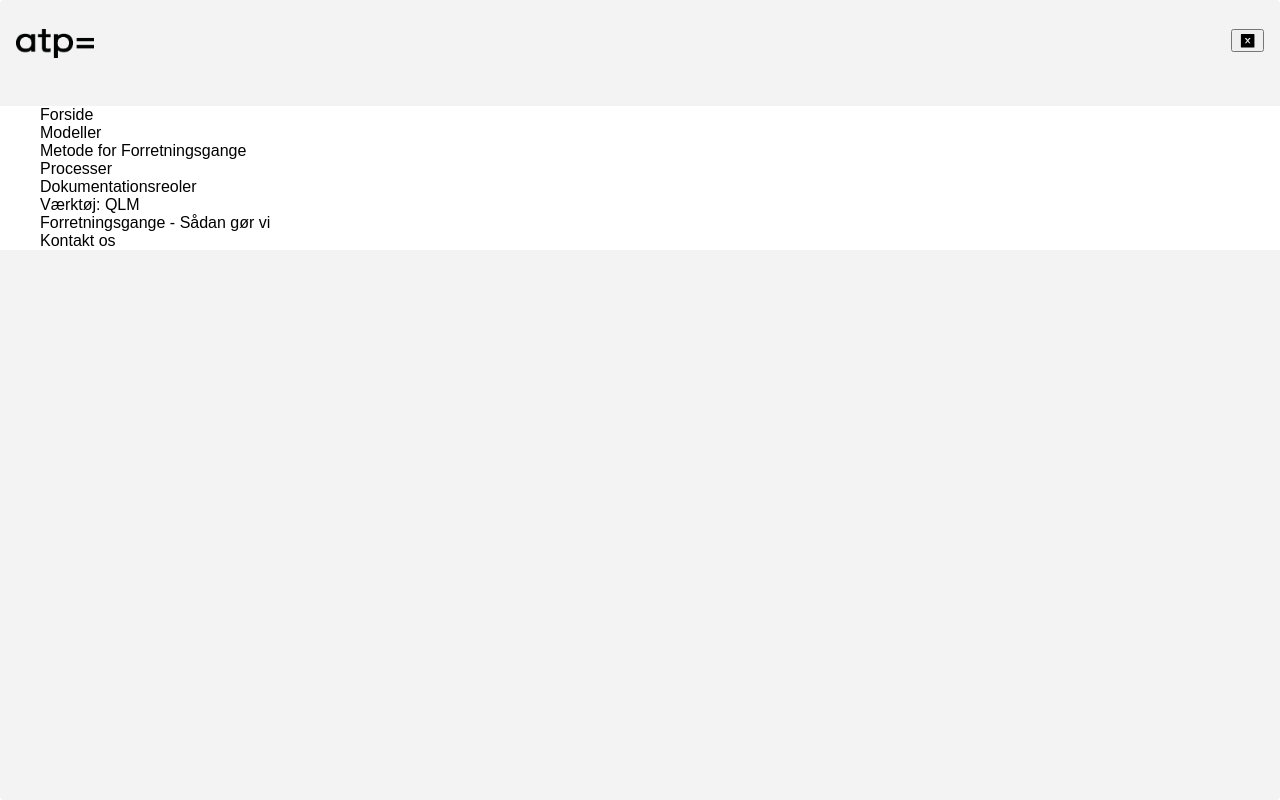
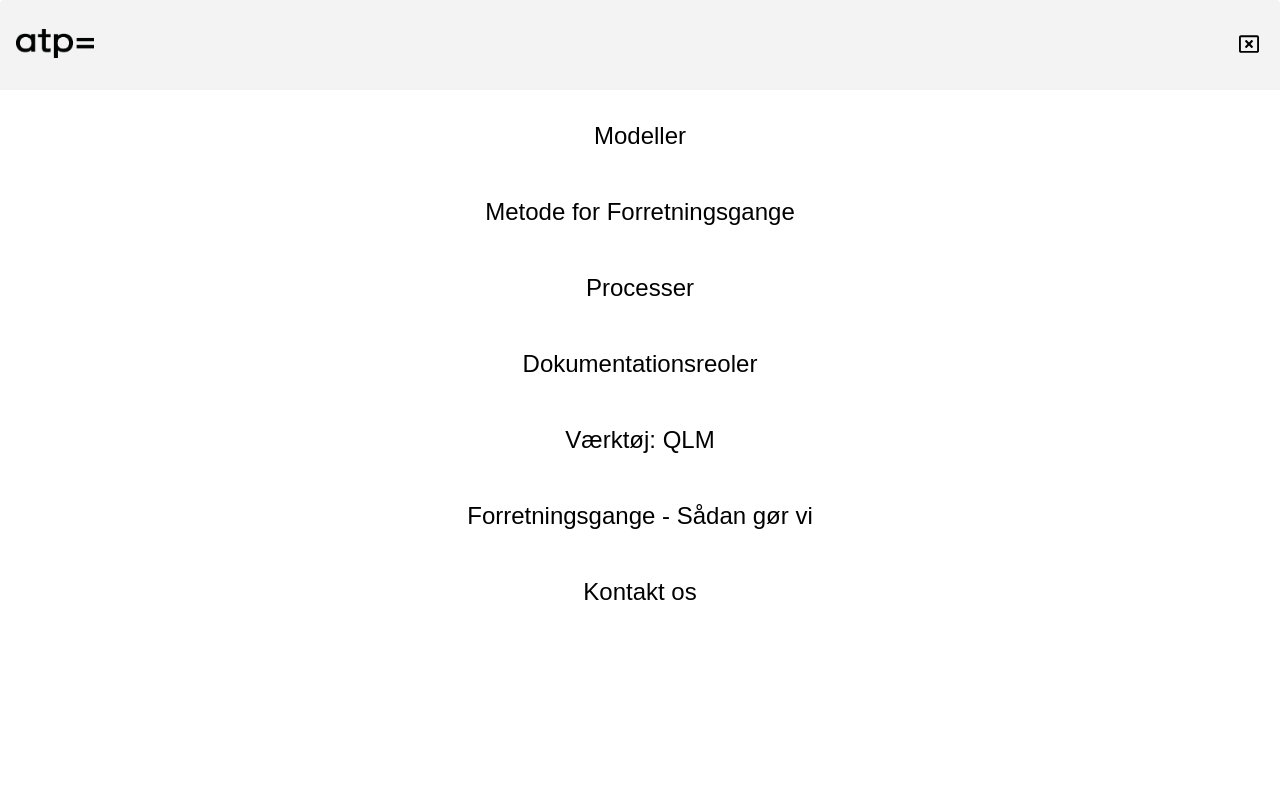
Before and after one commit to PatrickBDJ/app, a React (Create React App) app: page /modeller in a window 1280 px wide. Both pictures are taken after a click on the button 1248 px from the left and 43 px from the top of the page. Shown: the top 800 px of the page. Built offline with nearby package versions, Linux system fonts and the light colour scheme.

Commit message:
start på undersider

```diff
--- a/src/App.jsx
+++ b/src/App.jsx
@@ -23,6 +23,7 @@ import './components/css/footer.css'
 import './components/css/contact.css'
 import './components/css/accordion.css'
 import './components/css/barmenu.css'
+import './components/css/subpages.css'
 
 
 function App() {
--- a/src/components/Barmenu.jsx
+++ b/src/components/Barmenu.jsx
@@ -1,4 +1,4 @@
-import {AiFillCloseSquare} from 'react-icons/ai'
+import {FaRegWindowClose} from 'react-icons/fa'
 
 
 export default function Barmenu({ closeModal }){
@@ -6,12 +6,11 @@ export default function Barmenu({ closeModal }){
         <div className="bar-menu-div">
             <div className="bar-menu-top">
                 <div className='bar-menu-logo-div logo nav-logo'><a href="/"><img src={require('../assets/logo_atp_sort.png')} alt="logo navbar" /></a></div>
-                <div className="bar-menu-close"><button onClick={closeModal}><AiFillCloseSquare/></button></div>
+                <div className="bar-menu-close"><button onClick={closeModal} className='bar-menu-btn'><FaRegWindowClose/></button></div>
             </div>
 
             <div className="bar-menu-content">
                 <ul className="bar-menu-modal-ul">
-                    <li><a href="/">Forside</a></li>
                     <li><a href="/modeller">Modeller</a></li>
                     <li><a href="/metodeforretningsprocesser">Metode for Forretningsgange</a></li>
                     <li><a href="/processer">Processer</a></li>
--- a/src/components/Modeller.jsx
+++ b/src/components/Modeller.jsx
@@ -1,7 +1,19 @@
 export default function Modeller(){
     return (
     <div className="page-top-margin">
-        <h1>Modeller</h1>
+        <div className="page-container">
+            <h1>Modeller</h1>
+            <div className="model-page-row">
+                <div className="model-page-column">
+                    <h3>Titel</h3>
+                    <p>Lorem ipsum dolor sit, amet consectetur adipisicing elit. Quia, minus enim quod voluptatum obcaecati nobis molestias earum et fugiat, alias laudantium minima recusandae. Omnis, adipisci. Voluptates sequi nisi magni non dolor nobis maxime cupiditate corporis distinctio, excepturi facilis quibusdam, vero officia quaerat, reprehenderit repellendus deserunt ex iusto eius? Quis laborum explicabo impedit dolorem fuga, neque harum ullam expedita veniam a voluptatibus, nesciunt quam illo facere amet molestiae aliquam! Ducimus rerum ut reiciendis a, voluptatem velit consequuntur? Necessitatibus iusto fugiat culpa nesciunt enim quo, voluptate voluptates quis exercitationem perferendis cum nihil repellendus quisquam nisi quae rerum, dolores esse ut et doloribus.</p>
+                </div>
+                <div className="model-page-column">
+                    <h3>Titel</h3>
+                    <p>Lorem ipsum dolor sit, amet consectetur adipisicing elit. Quia, minus enim quod voluptatum obcaecati nobis molestias earum et fugiat, alias laudantium minima recusandae. Omnis, adipisci. Voluptates sequi nisi magni non dolor nobis maxime cupiditate corporis distinctio, excepturi facilis quibusdam, vero officia quaerat, reprehenderit repellendus deserunt ex iusto eius? Quis laborum explicabo impedit dolorem fuga, neque harum ullam expedita veniam a voluptatibus, nesciunt quam illo facere amet molestiae aliquam! Ducimus rerum ut reiciendis a, voluptatem velit consequuntur? Necessitatibus iusto fugiat culpa nesciunt enim quo, voluptate voluptates quis exercitationem perferendis cum nihil repellendus quisquam nisi quae rerum, dolores esse ut et doloribus.</p>
+                </div>
+            </div>
+        </div>
     </div>
     )
 }
--- a/src/components/Navbar.jsx
+++ b/src/components/Navbar.jsx
@@ -48,15 +48,15 @@ function Navbar(){
                 <CustomLink to="/kontakt">Kontakt os</CustomLink>
                 <Searchmodal />
             </ul>
-            <ul className="menu-bar">
+            <div className="menu-bar">
 
                 <Modal isOpen={modalIsOpen}
                     onRequestClose={closeModal}
                     contentLabel="bar-modal" ariaHideApp={false} id="bar-modal">
                     <Barmenu closeModal={closeModal}/>
                 </Modal>
-                <button onClick={openModal} className="nav-btn menu-bar-btn"><FaBars/></button>
-            </ul>
+                <button onClick={openModal} className="nav-btn"><FaBars/></button>
+            </div>
         </nav>
     )
 }
--- a/src/components/css/barmenu.css
+++ b/src/components/css/barmenu.css
@@ -17,22 +17,55 @@
 
 .bar-menu-content{
     background-color: #fff;
-
+    text-align: center;
+    height: 100vh;
 }
 .bar-menu-modal-ul{
     list-style: none;
+    margin: 0 1em;
+    padding: 2em 0;
+}
+.bar-menu-modal-ul li{
+    margin-bottom: 3em;
 }
 .bar-menu-modal-ul li a{
     text-decoration: none;
     color: #000;
+    font-size: 1.5em;
+}
+.bar-menu-modal-ul li a:hover{
+    color: #adc200;
 }
 .bar-menu-top{
     display: flex;
     justify-content: space-between;
     padding: 1.8em 1em !important;
 }
-.bar-menu-close svg{
+
+
+/* .bar-menu-close{
     display: block;
-    width: 1.3em;
-    height: auto;
+} */
+
+
+.bar-menu-btn{
+    border: none;
+    background: transparent;
+    padding: 0.3rem;
+/*     width: 100%;
+    height: 100%; */
+    display: flex;
+    justify-content: center;
+    align-items: center;
 }
+.bar-menu-btn:hover{
+    cursor: pointer;
+    border-radius: 8px;
+    background: #adc200;
+    color: #fff;
+    }
+
+.bar-menu-btn svg{
+    font-size: 1.5em;
+    /* margin: auto; */
+}
--- a/src/components/css/footer.css
+++ b/src/components/css/footer.css
@@ -3,9 +3,10 @@
     background: #000;
     opacity: 0.8;
     color: #fff;
-    padding: 0 1.57em;
+    padding: 1em 1.57em 0.5em 1.57em;
     text-align: left;
     line-height: 1.8em;
+    margin-top: auto
 }
 
 
--- a/src/components/css/navbar.css
+++ b/src/components/css/navbar.css
@@ -50,12 +50,15 @@
     color: #fff;
 }
 
-.logo{
+/* .logo{
     padding: 1.8rem 0;
-}
+} */
 
 .nav-logo{
     padding: 1.8em 0 !important;
+/*     display: flex;
+    align-items: center;
+    justify-content: center; */
 }
 
 .logo img{
@@ -66,17 +69,27 @@
 
 
 /* Search modal */
+.menu-bar{
+    padding: 1.8em 0;
+}
 .nav-btn{
-    font-size: 1.2rem;
+    font-size: 1.25rem;
     color: #000;
     background-color: transparent;
     border: none;
+/*     height: 100%; */
+    padding: 0.3rem;
+    display: flex;
+    align-items: center;
+    justify-content: center;
 }
 .nav-btn:hover{
-    background: #adc200;
+    border-radius: 8px;
     cursor:pointer;
     color: #fff;
+    background: #adc200;
 }
+
 
 /* .modal-wrapper {
     position: fixed;
--- a/src/components/css/responsive.css
+++ b/src/components/css/responsive.css
@@ -67,6 +67,16 @@
     .frontpage-link-box-column img, .frontpage-link-box-column h5{
         margin: auto;
     }
+
+
+    /* Modeller siden */
+    .model-page-row{
+        flex-direction: row !important;
+        justify-content: space-between;
+    }
+    .model-page-column{
+        margin: 0 1em;
+    }
 }
 @media (max-width: 767px){
 
--- /dev/null
+++ b/src/components/css/subpages.css
@@ -0,0 +1,19 @@
+.page-container{
+    margin: 0 1em;
+    min-height: 100vh;
+}
+
+.model-page-row{
+    display: flex;
+    flex-direction: column;
+}
+/* .model-page-column{
+
+} */
+.model-page-column h3{
+    margin: 0 0 0.5em 0;
+}
+.model-page-column p{
+    margin: 0 0 1em 0;
+    text-align: left;
+}
```
